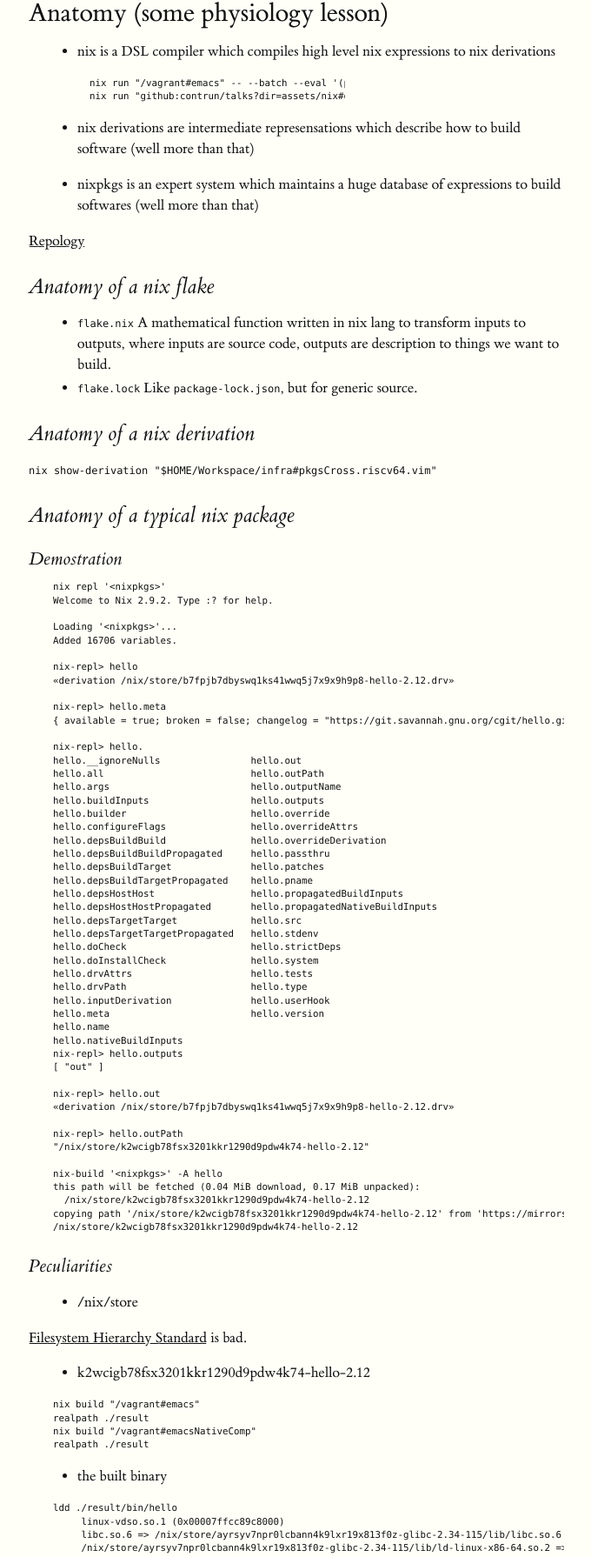
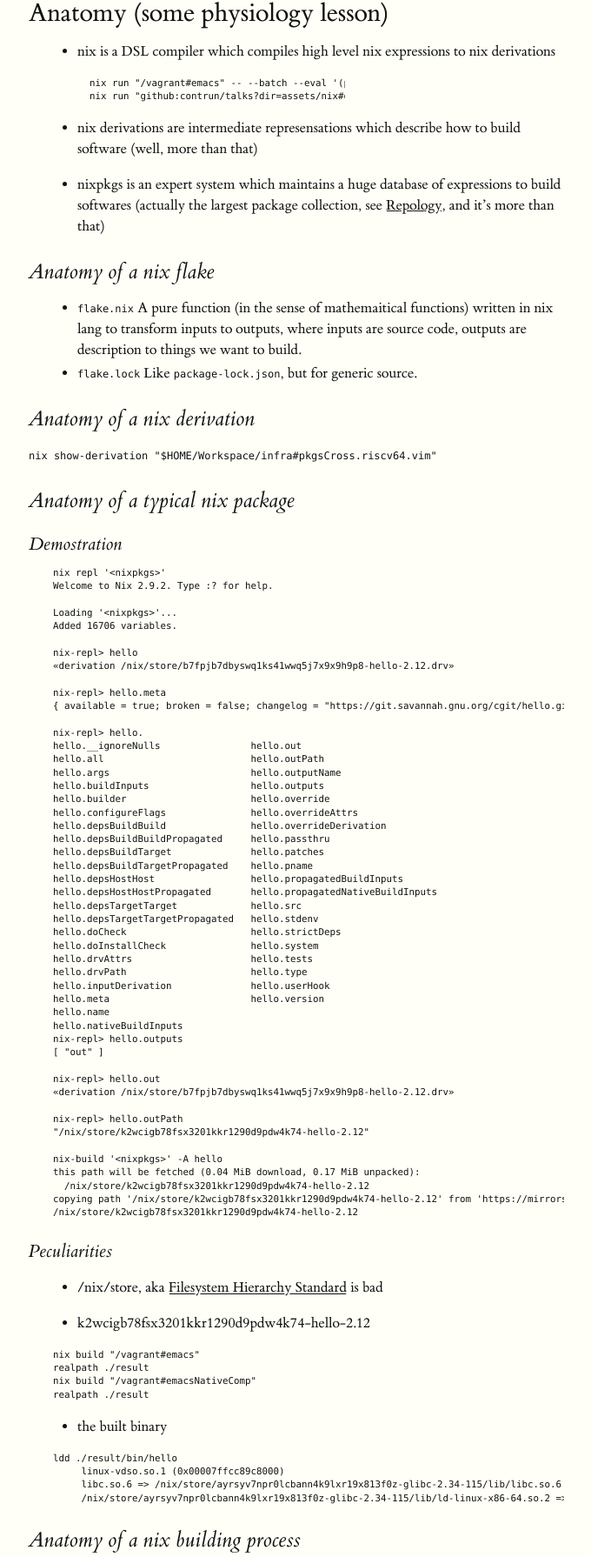
Before and after one commit to contrun/talks, a plain HTML site: page nix-for-developers-in-a-hurry/index.html in a window 1280 px wide. Shown: the part 4968-6758 px from the top of the page at 87% size, without its empty margins (127-807 px from the left). Drawn offline with Linux system fonts and the light colour scheme.

Commit message:
deploy: 5487de3d3cb6556b5b2ec8b597fe25e0045a7f40

```diff
--- a/nix-for-developers-in-a-hurry/index.html
+++ b/nix-for-developers-in-a-hurry/index.html
@@ -238,13 +238,12 @@ ldd ./target/debug/deps/samael-*
 <pre class="shell"><code>nix run &quot;/vagrant#emacs&quot; -- --batch --eval '(print system-configuration-options)'
 nix run &quot;github:contrun/talks?dir=assets/nix#emacsNativeComp&quot; -- --batch --eval '(print system-configuration-options)'
 </code></pre></li>
-<li><p>nix derivations are intermediate represensations which describe how to build software (well more than that)</p></li>
-<li><p>nixpkgs is an expert system which maintains a huge database of expressions to build softwares (well more than that)</p></li>
+<li><p>nix derivations are intermediate represensations which describe how to build software (well, more than that)</p></li>
+<li><p>nixpkgs is an expert system which maintains a huge database of expressions to build softwares (actually the largest package collection, see <a href="https://repology.org/">Repology</a>, and it’s more than that)</p></li>
 </ul>
-<p><a href="https://repology.org/">Repology</a></p>
 <h2 id="anatomy-of-a-nix-flake">Anatomy of a nix flake</h2>
 <ul>
-<li><code>flake.nix</code> A mathematical function written in nix lang to transform inputs to outputs, where inputs are source code, outputs are description to things we want to build.</li>
+<li><code>flake.nix</code> A pure function (in the sense of mathemaitical functions) written in nix lang to transform inputs to outputs, where inputs are source code, outputs are description to things we want to build.</li>
 <li><code>flake.lock</code> Like <code>package-lock.json</code>, but for generic source.</li>
 </ul>
 <h2 id="anatomy-of-a-nix-derivation">Anatomy of a nix derivation</h2>
@@ -303,11 +302,8 @@ copying path '/nix/store/k2wcigb78fsx3201kkr1290d9pdw4k74-hello-2.12' from 'http
 </code></pre>
 <h3 id="peculiarities">Peculiarities</h3>
 <ul>
-<li>/nix/store</li>
-</ul>
-<p><a href="https://en.wikipedia.org/wiki/Filesystem_Hierarchy_Standard">Filesystem Hierarchy Standard</a> is bad.</p>
-<ul>
-<li>k2wcigb78fsx3201kkr1290d9pdw4k74-hello-2.12</li>
+<li><p>/nix/store, aka <a href="https://en.wikipedia.org/wiki/Filesystem_Hierarchy_Standard">Filesystem Hierarchy Standard</a> is bad</p></li>
+<li><p>k2wcigb78fsx3201kkr1290d9pdw4k74-hello-2.12</p></li>
 </ul>
 <pre class="shell"><code>nix build &quot;/vagrant#emacs&quot;
 realpath ./result
```
Also changed, not shown: 1 other file.
